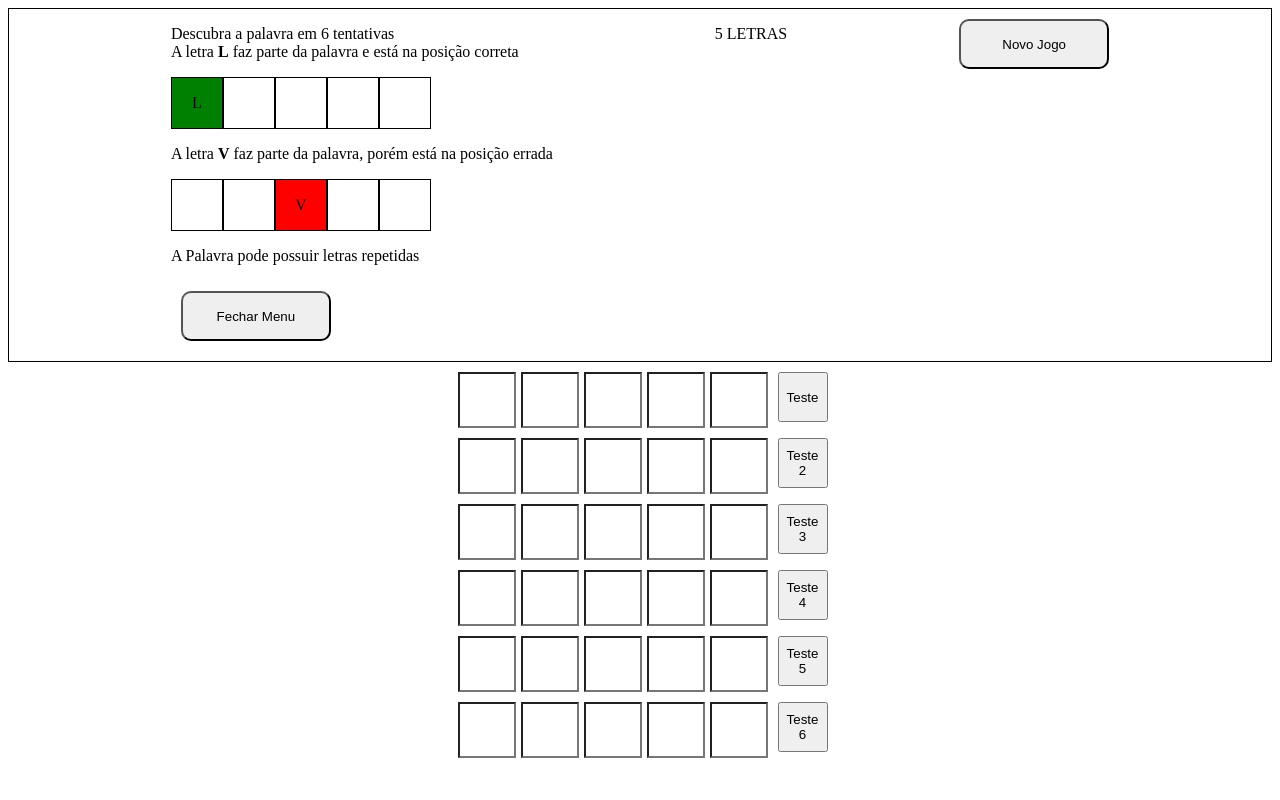
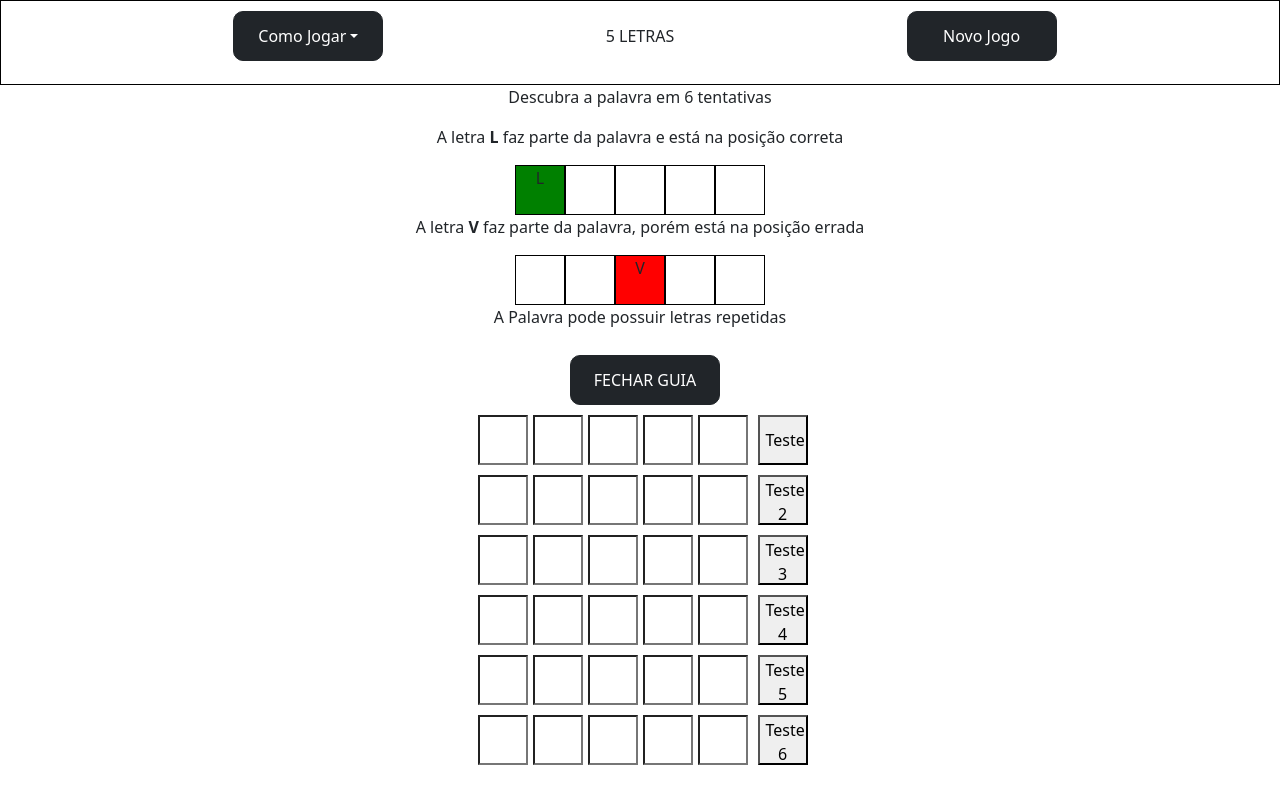
Before and after one commit to thiago-papim/jogo-5-letras, a plain HTML site: page index.html in a window 1280 px wide. Both pictures are taken after a click on the button "Como Jogar". Drawn offline with nearby package versions, Linux system fonts and the light colour scheme.

Commit message:
rodando2

```diff
--- a/index.html
+++ b/index.html
@@ -1,20 +1,25 @@
 <!DOCTYPE html>
 <html lang="en">
+
 <head>
   <meta charset="UTF-8">
   <meta http-equiv="X-UA-Compatible" content="IE=edge">
   <meta name="viewport" content="width=device-width, initial-scale=1.0">
   <link rel="stylesheet" href="style.css">
-  <!-- <link href="https://cdn.jsdelivr.net/npm/bootstrap@5.3.0-alpha1/dist/css/bootstrap.min.css" rel="stylesheet" integrity="sha384-GLhlTQ8iRABdZLl6O3oVMWSktQOp6b7In1Zl3/Jr59b6EGGoI1aFkw7cmDA6j6gD" crossorigin="anonymous"> -->
+  <link href="https://cdn.jsdelivr.net/npm/bootstrap@5.3.0-alpha1/dist/css/bootstrap.min.css" rel="stylesheet"
+    integrity="sha384-GLhlTQ8iRABdZLl6O3oVMWSktQOp6b7In1Zl3/Jr59b6EGGoI1aFkw7cmDA6j6gD" crossorigin="anonymous">
   <title>5 Letras</title>
 </head>
+
 <body>
   <header id="header">
-    <section>
-      <button id="info">Como Jogar</button>
+    <button id="info" class="btn btn-dark dropdown-toggle">Como Jogar</button>
+    <p id="logo">5 LETRAS</p>
+    <button id="buttonReset" class="btn btn-dark">Novo Jogo</button>
+  </header>
   <section id="comoJogar">
-        <p>Descubra a palavra em 6 tentativas <br>
-        A letra <b>L</b> faz parte da palavra e está na posição correta</p>
+    <p>Descubra a palavra em 6 tentativas</p>
+    <p>A letra <b>L</b> faz parte da palavra e está na posição correta</p>
     <div id="exemplo1">
       <div class="exemplo" id="letraCerta"><p>L</p></div>
       <div class="exemplo"></div>
@@ -31,12 +36,8 @@
         <div class="exemplo"></div>
       </div>
       <p>A Palavra pode possuir letras repetidas</p>
-          <button id="fechaMenu">Fechar Menu</button>
+      <button class="btn btn-dark" id="fechaMenu">FECHAR GUIA</button>
     </section>
-    </section>
-    <p id="logo">5 LETRAS</p>
-    <button id="buttonReset">Novo Jogo</button>
-  </header>
   <main>
     <section id="primeiraLinha" class="linha">
       <input type="text" maxlength="1" class="inputText" id="t1">
@@ -88,6 +89,9 @@
     </section>
   </main>
   <script src="script.js"></script>
-  <!-- <script src="https://cdn.jsdelivr.net/npm/bootstrap@5.3.0-alpha1/dist/js/bootstrap.bundle.min.js" integrity="sha384-w76AqPfDkMBDXo30jS1Sgez6pr3x5MlQ1ZAGC+nuZB+EYdgRZgiwxhTBTkF7CXvN" crossorigin="anonymous"></script> -->
+  <script src="https://cdn.jsdelivr.net/npm/bootstrap@5.3.0-alpha1/dist/js/bootstrap.bundle.min.js"
+    integrity="sha384-w76AqPfDkMBDXo30jS1Sgez6pr3x5MlQ1ZAGC+nuZB+EYdgRZgiwxhTBTkF7CXvN"
+    crossorigin="anonymous"></script>
 </body>
+
 </html>
--- a/script.js
+++ b/script.js
@@ -10,8 +10,8 @@ reset.addEventListener('click', function () {
 
 comoJogar.addEventListener('click', function () {
   if (mostrarInfo.style.display = 'none') {
-    mostrarInfo.style.display = 'block';
-    comoJogar.style.display = 'none';
+    mostrarInfo.style.display = 'flex';
+
   }
 })
 
--- a/style.css
+++ b/style.css
@@ -1,6 +1,7 @@
 #header {
   display: flex;
   justify-content: space-evenly;
+  align-items: baseline;
   border: 1px black solid;
   padding-bottom: 20px;
 }
@@ -120,7 +121,8 @@
 
 #comoJogar {
   display: none;
-
+  flex-direction: column;
+  align-items: center;
 }
 
 #buttonReset {
```
Lines whose indentation alone changed are shown as unchanged.
